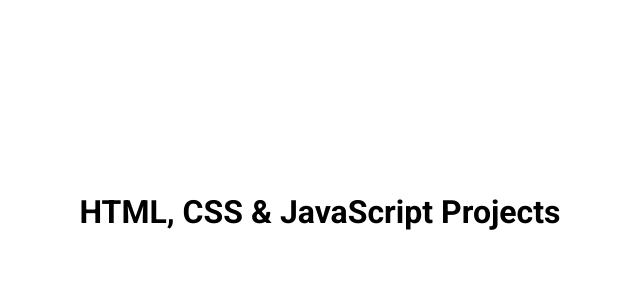
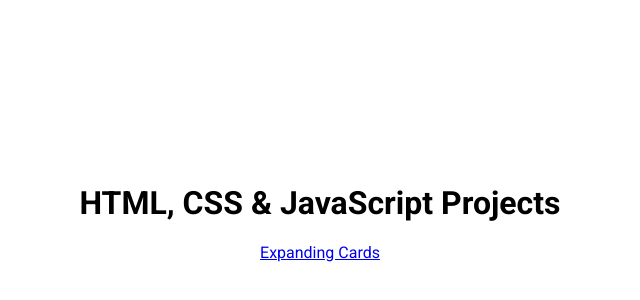
Before and after one commit to full-stack-nodejs/javascript-projects, a plain HTML site: page index.html in a window 1280 px wide. Shown: the part 188-488 px from the top of the page, without its empty margins (320-960 px from the left). Drawn offline with Linux system fonts and the light colour scheme.

Commit message:
Expanding effect

```diff
--- a/index.html
+++ b/index.html
@@ -9,6 +9,11 @@
   </head>
   <body>
     <h1>HTML, CSS & JavaScript Projects</h1>
+    <header>
+      <nav>
+        <a href="./expanding-cards/index.html">Expanding Cards</a>
+      </nav>
+    </header>
     <script src="script.js"></script>
   </body>
 </html>
```
